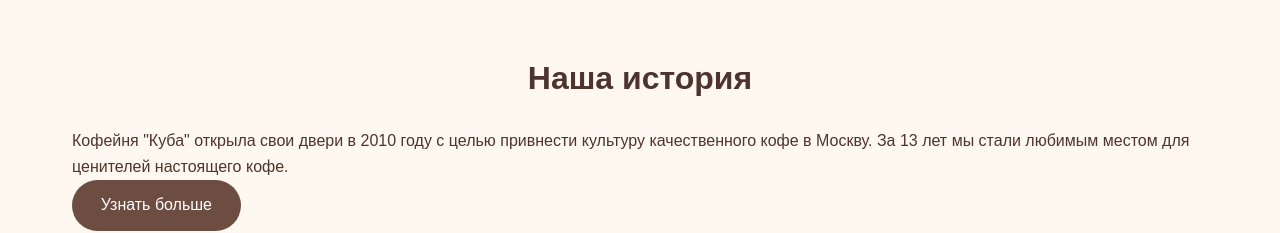
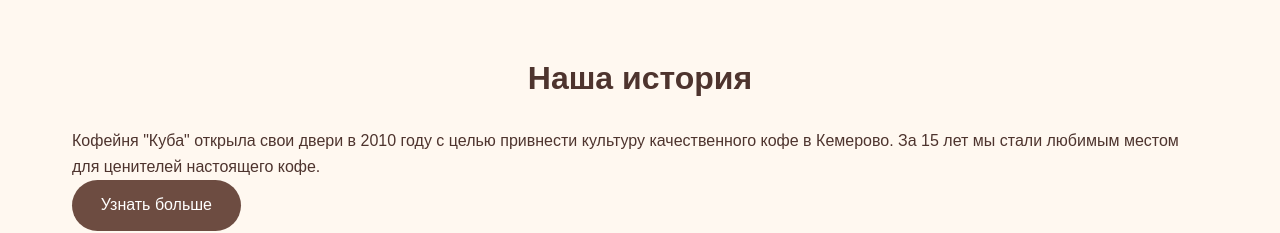
Before and after one commit to Veleses-star/kubakoffeinya, a plain HTML site: page index.html in a window 1280 px wide. Shown: the part 1100-1333 px from the top of the page. Drawn offline with Linux system fonts and the light colour scheme.

Commit message:
Update index.html

```diff
--- a/index.html
+++ b/index.html
@@ -57,7 +57,7 @@
         <div class="about-content">
             <div class="about-text">
                 <h2>Наша история</h2>
-                <p>Кофейня "Куба" открыла свои двери в 2010 году с целью привнести культуру качественного кофе в Москву. За 13 лет мы стали любимым местом для ценителей настоящего кофе.</p>
+                <p>Кофейня "Куба" открыла свои двери в 2010 году с целью привнести культуру качественного кофе в Кемерово. За 15 лет мы стали любимым местом для ценителей настоящего кофе.</p>
                 <a href="contact.html" class="btn">Узнать больше</a>
             </div>
             <img style="margin: 5%; border-radius: 5%; width: 100%; height: auto" src="int.jpg" alt="Интерьер кофейни">
```
